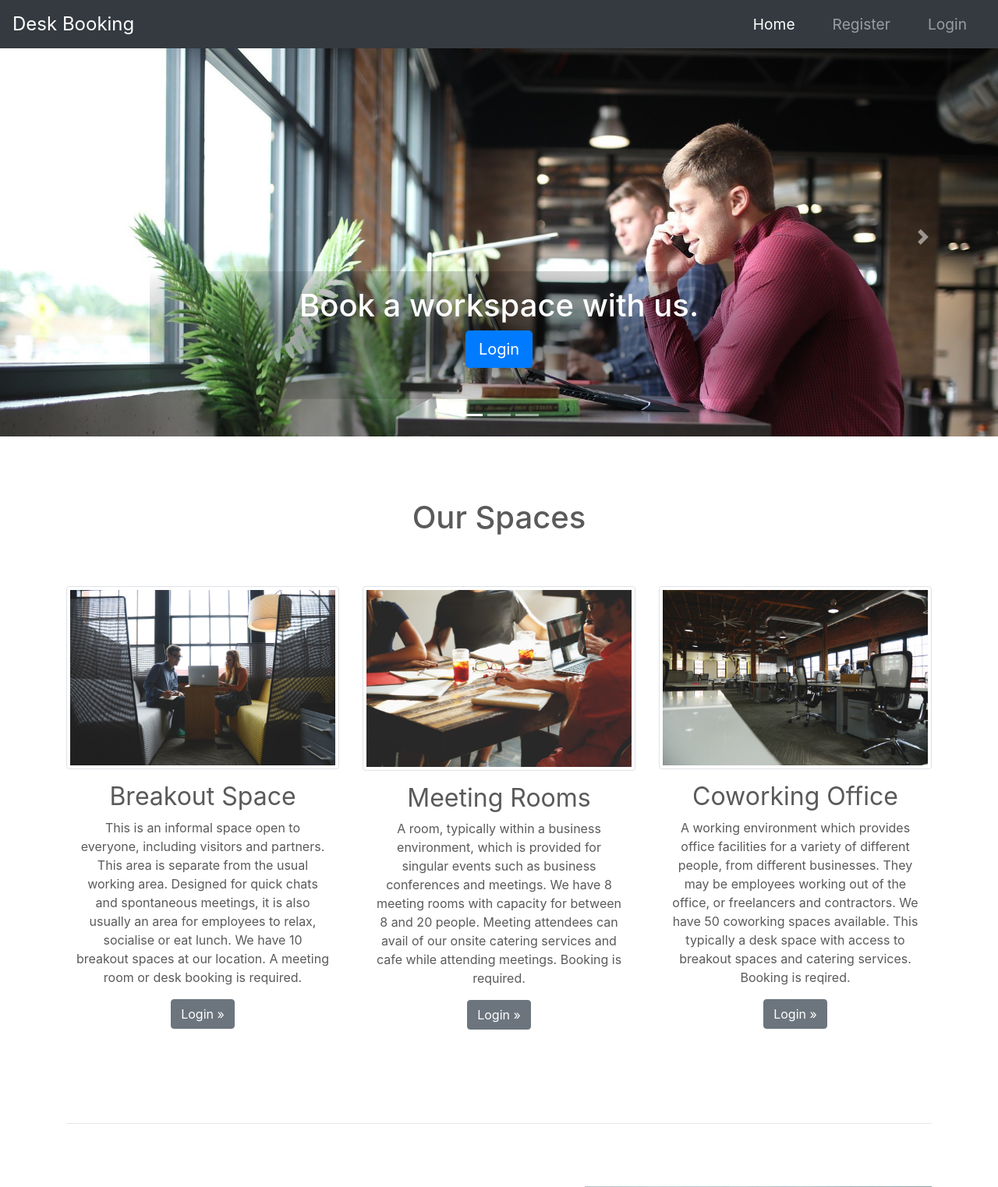
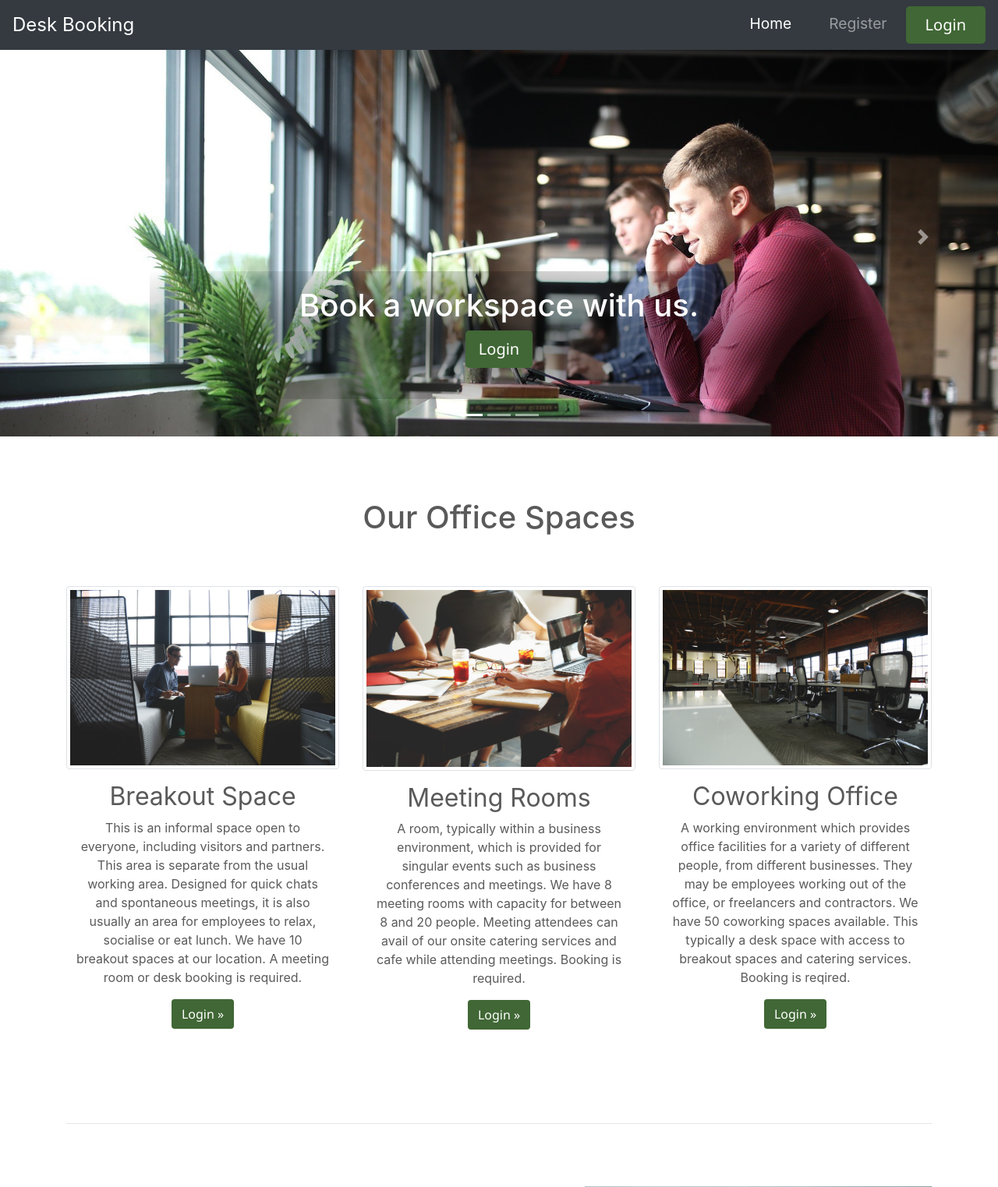
Before and after one commit to teresabowe/booking-system, a Django app: page / in a window 1280 px wide. Shown: the top 1523 px of the page at 78% size. Run offline with Django 3.2, Linux system fonts and the light colour scheme; some libraries are stand-ins or nearby versions.

Commit message:
style: update page and button styling and apply colour palette

```diff
--- a/static/css/carousel.css
+++ b/static/css/carousel.css
@@ -8,6 +8,10 @@ body {
     color: #5a5a5a;
   }
 
+  h1 {
+    font-size: 2.5rem;
+  }
+
   .navbar-nav
   {
     font-size: larger;
@@ -16,6 +20,19 @@ body {
   .navbar-brand
   {
     font-size: x-large;
+  }
+
+  .btn {
+    background-color: #406735;
+    color:white;
+    font-weight: 400;
+    font-family: "Segoe UI", Roboto, Arial;
+
+  }
+
+  .btn:hover {
+    color:white;
+    background-color: #699e5a;
   }
 
   /* CUSTOMIZE THE CAROUSEL
@@ -101,7 +118,7 @@ body {
   -------------------------------------------------- */
 
   .btn-signup {
-    background-color: #007bff;
+    background-color: #406735;
     color:#fff;
   }
 
@@ -128,6 +145,7 @@ body {
   -------------------------------------------------- */
   h4 .add-button {
     color: darkgreen;
+
   }
 
   .p-3 {
@@ -140,15 +158,17 @@ body {
   }
 
   thead th {
-    background-color: #426838;
+    background-color: #406735;
     color: white;
   }
 
   tbody td {
-    background-color: #DBE1D5;
+    background-color: #d1e0e2;
   }
 
-
+  .bi-x-circle {
+    color: #f1698e;
+  }
 
   /* RESPONSIVE CSS
   -------------------------------------------------- */
--- a/templates/account/login.html
+++ b/templates/account/login.html
@@ -12,10 +12,10 @@
 <div class="container mt-5 text-center shadow-lg rounded">
     <div class="row">
         <div class="col-md-8 mt-3 offset-md-2 ">
-            <h3>{% trans "Sign In" %}</h3>
+            <h3>{% trans "Login" %}</h3>
 
             <p>{% blocktrans %}Welcome! To book a space please log in.</p>
-            <p>If you have not created an account yet, then <a class="link" href="{{ signup_url }}">sign up</a>
+            <p>If you have not created an account yet, then <a class="link" href="{{ signup_url }}">register</a>
                 first.{% endblocktrans %}</p>
         </div>
     </div>
@@ -28,7 +28,7 @@
                 <input type="hidden" name="{{ redirect_field_name }}" value="{{ redirect_field_value }}" />
                 {% endif %}
                 <div class="text-center col-xs-3">
-                    <button class="btn btn-signup right mb-5" type="submit">{% trans "Sign In" %}</button>
+                    <button class="btn btn-signup right mb-5" type="submit">{% trans "Login" %}</button>
                 </div>
             </form>
         </div>
--- a/templates/account/logout.html
+++ b/templates/account/logout.html
@@ -10,9 +10,9 @@
 <div class="container mt-5 text-center shadow-lg rounded">
     <div class="row">
         <div class="col-md-8 mt-3 offset-md-2">
-            <h3>{% trans "Sign Out" %}</h3>
+            <h3>{% trans "Logout" %}</h3>
 
-            <p>{% trans 'Are you sure you want to sign out?' %}</p>
+            <p>{% trans 'Are you sure you want to logout?' %}</p>
         </div>
     </div>
     <div class="row">
@@ -23,7 +23,7 @@
                 {% if redirect_field_value %}
                 <input type="hidden" name="{{ redirect_field_name }}" value="{{ redirect_field_value }}" />
                 {% endif %}
-                <button class="btn btn-signup right mb-5" type="submit">{% trans 'Sign Out' %}</button>
+                <button class="btn btn-signup right mb-5" type="submit">{% trans 'Logout' %}</button>
             </form>
         </div>
     </div>
--- a/templates/add_booking.html
+++ b/templates/add_booking.html
@@ -23,8 +23,7 @@
           <form method="post" id="addaform" data-desks-url="{% url 'ajax_load_desks' %}" novalidate>
               {% csrf_token %}
               {{ form|crispy }}
-              <input type="submit" value="Save">
-              <a href="{% url 'add_booking' %}"> Reload </a>
+              <input type="submit" value="Save" class="btn btn-signup right mb-5">
           </form>
       </div>
   </div>
--- a/templates/base.html
+++ b/templates/base.html
@@ -54,7 +54,7 @@
                 <a class="nav-link px-4" href="{% url 'account_signup' %}">Register</a>
             </li>
             <li class="nav-item">
-              <a class="nav-link px-4" href="{% url 'account_login' %}">Login</a>
+              <a class="px-4 btn btn-lg" href="{% url 'account_login' %}">Login</a>
             </li>
           {% endif %}
         </ul>
--- a/templates/booking_confirm_delete.html
+++ b/templates/booking_confirm_delete.html
@@ -23,7 +23,7 @@
                 {% csrf_token %}
                 {{ form|crispy }}
                 <p>Are you sure you want to delete your booking for {{ booking.desk_booking_date }}?</p>
-                <input type="submit" value="Confirm">
+                <input type="submit" value="Confirm" class="btn btn-signup right mb-5">
             </form>
         </div>
     </div>
--- a/templates/booking_confirm_update.html
+++ b/templates/booking_confirm_update.html
@@ -22,7 +22,7 @@
             <form action="" method="post">
                 {% csrf_token %}
                 {{ form|crispy }}
-                <input type="submit" value="Confirm">
+                <input type="submit" value="Confirm" class="btn btn-signup right mb-5">
             </form>
         </div>
     </div>
--- a/templates/index.html
+++ b/templates/index.html
@@ -16,7 +16,7 @@
       <div class="container">
         <div class="carousel-caption d-inline">
           <h1>Book a workspace with us.</h1>
-          <p><a class="btn btn-lg btn-primary" href="{% url 'account_login' %}" role="button">Login</a></p>
+          <p><a class="btn btn-lg" href="{% url 'account_login' %}" role="button">Login</a></p>
         </div>
       </div>
     </div>
@@ -24,8 +24,8 @@
       <img class="second-slide" src="{% static 'img/conference-table-593355_1920.jpg' %}" alt="Second slide">
       <div class="container">
         <div class="carousel-caption">
-          <h1>Our workspaces.</h1>
-          <p><a class="btn btn-lg btn-primary" href="#gallery" role="button">Gallery.</a></p>
+          <h1>Private offices and coworking spaces.</h1>
+          <p><a class="btn btn-lg" href="#gallery" role="button">Options</a></p>
         </div>
       </div>
     </div>
@@ -33,8 +33,8 @@
       <img class="third-slide" src="{% static 'img/office-workspace-6952950_1920.jpg' %}" alt="Third slide">
       <div class="container">
         <div class="carousel-caption">
-          <h1>A premium location in the heart of Dublin city.</h1>
-          <p><a class="btn btn-lg btn-primary" href="#location" role="button">Our location</a></p>
+          <h1>Premium location in the heart of Dublin city.</h1>
+          <p><a class="btn btn-lg" href="#location" role="button">Location</a></p>
         </div>
       </div>
     </div>
@@ -53,8 +53,9 @@
       <!-- Marketing messaging and featurettes
       ================================================== -->
       <!-- Wrap the rest of the page in another container to center all the content. -->
-      <h1 class="text-center mb-5 p-3" id="gallery">Our Spaces</h1>
+      <h1 class="text-center mb-5 p-3" id="gallery">Our Office Spaces</h1>
 
+      </div>
       <div class="container marketing">
         <!-- Three columns of text below the carousel -->
         <div class="row">
@@ -62,19 +63,19 @@
             <img class="img-thumbnail" src="{% static 'img/entrepreneur-593361_1920.jpg' %}" alt="Generic placeholder image">
             <h2 class="pt-3">Breakout Space</h2>
             <p>This is an informal space open to everyone, including visitors and partners. This area is separate from the usual working area. Designed for quick chats and spontaneous meetings, it is also usually an area for employees to relax, socialise or eat lunch.  We have 10 breakout spaces at our location.  A meeting room or desk booking is required.</p>
-            <p><a class="btn btn-secondary" href="#" role="button">Login &raquo;</a></p>
+            <p><a class="btn" href="{% url 'account_login' %}" role="button">Login &raquo;</a></p>
           </div><!-- /.col-lg-4 -->
           <div class="col-lg-4">
             <img class="img-thumbnail" src="{% static 'img/meeting-594091_1920.jpg' %}" alt="Generic placeholder image">
             <h2  class="pt-3">Meeting Rooms</h2>
             <p>A room, typically within a business environment, which is provided for singular events such as business conferences and meetings.  We have 8 meeting rooms with capacity for between 8 and 20 people.  Meeting attendees can avail of our onsite catering services and cafe while attending meetings.  Booking is required. </p>
-            <p><a class="btn btn-secondary" href="#" role="button">Login &raquo;</a></p>
+            <p><a class="btn" href="{% url 'account_login' %}" role="button">Login &raquo;</a></p>
           </div><!-- /.col-lg-4 -->
           <div class="col-lg-4">
             <img class="img-thumbnail" src="{% static 'img/office-594119_1920.jpg' %}" alt="Generic placeholder image">
             <h2  class="pt-3">Coworking Office</h2>
             <p>A working environment which provides office facilities for a variety of different people, from different businesses. They may be employees working out of the office, or freelancers and contractors.  We have 50 coworking spaces available.  This typically a desk space with access to breakout spaces and catering services.  Booking is reqired.</p>
-            <p><a class="btn btn-secondary" href="#" role="button">Login &raquo;</a></p>
+            <p><a class="btn" href="{% url 'account_login' %}" role="button">Login &raquo;</a></p>
           </div><!-- /.col-lg-4 -->
         </div><!-- /.row -->
 
--- a/templates/view_bookings.html
+++ b/templates/view_bookings.html
@@ -4,7 +4,7 @@
 
 <div class="text-center p-3 mt-3">
     <h2>My Bookings</h2>
-    <h4 class ="mt-5">Add a Booking   <a href="{% url 'add_booking' %}"><i class="bi bi-plus-square add-button"></i></a></h4>
+    <h4 class ="mt-5">Add a Booking<a href="{% url 'add_booking' %}"><i class="bi bi-plus-square add-button ml-3"></i></a></h4>
 </div>
 
 <div class="table-responsive">
```
Also changed, not shown: templates/account/signup.html (+4 -4 lines).
